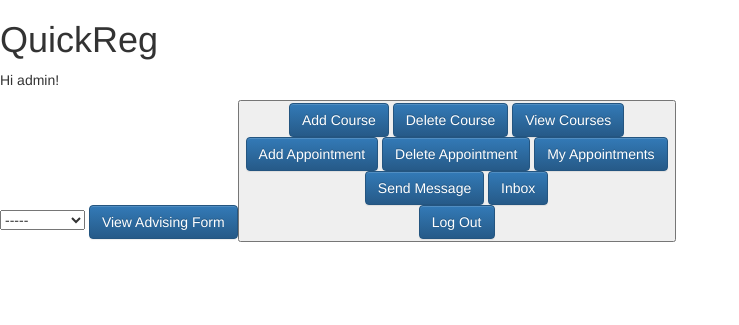
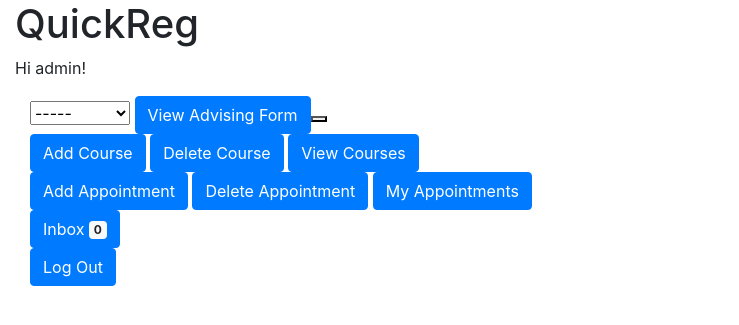
Before and after one commit to dgarsir/advising-app, a Django app: page / in a window 1280 px wide. Shown: the top 325 px of the page, without its empty margins (0-739 px from the left). Run offline with Django 3.2, Linux system fonts and the light colour scheme; a user stored in the database is signed in; data comes from the database, SQL or seed files in the repository; both versions use the stored data as it was after the commit; data that the repository does not hold is empty; some libraries are stand-ins or nearby versions.

Commit message:
bootstrap styling, cleaning up templates

```diff
--- a/mysite/message/views.py
+++ b/mysite/message/views.py
@@ -17,8 +17,10 @@ def send_message(request):
 	return render(request, 'send_message.html', {'form': form})
 
 def view_inbox(request):
+	num_messages = len(Message.objects.filter(receiver = request.user.EMPLID))
 	context = {
-		'messages' : Message.objects.all()
+		'messages' : Message.objects.all(),
+		'num_messages' : num_messages,
 	}
 	return render(request, 'views_messages.html', context)
 
--- a/mysite/mysite/views.py
+++ b/mysite/mysite/views.py
@@ -2,6 +2,7 @@ from django.shortcuts import render, redirect
 from django.views import generic
 
 from advising.models import Advising
+from message.models import Message
 
 def Home(request):
 
@@ -10,6 +11,7 @@ def Home(request):
     if authenticated:
 
         user_type = request.user.user_type
+        num_messages = len(Message.objects.filter(receiver = request.user.EMPLID))
 
         if (user_type == 0):
 
@@ -34,7 +36,8 @@ def Home(request):
             return render(request, 'home.html', {
                 'adv_message' : adv_message,
                 'adv_status' : adv_status,
-                'adv_form' : adv_form
+                'adv_form' : adv_form,
+                'num_messages' : num_messages,
             })
 
         else:
@@ -51,7 +54,8 @@ def Home(request):
                 return redirect('view_advising_faculty')
 
             return render(request, 'home.html', {
-                'to_be_advised' : to_be_advised
+                'to_be_advised' : to_be_advised,
+                'num_messages' : num_messages,
             })
 
     return render(request, 'home.html')
--- a/mysite/templates/base.html
+++ b/mysite/templates/base.html
@@ -3,9 +3,11 @@
 
 <html>
   <head>
+
     <meta charset="utf-8">
-  <link rel="stylesheet" href="//maxcdn.bootstrapcdn.com/bootstrap/3.2.0/css/bootstrap.min.css">
-  <link rel="stylesheet" href="//maxcdn.bootstrapcdn.com/bootstrap/3.2.0/css/bootstrap-theme.min.css">
+    <meta name="viewport" content="width=device-width, initial-scale=1, shrink-to-fit=no">
+
+    <link rel="stylesheet" href="https://stackpath.bootstrapcdn.com/bootstrap/4.3.1/css/bootstrap.min.css" integrity="sha384-ggOyR0iXCbMQv3Xipma34MD+dH/1fQ784/j6cY/iJTQUOhcWr7x9JvoRxT2MZw1T" crossorigin="anonymous">
     <link rel="stylesheet" type="text/css" href="{% static 'css/base.css' %}" />
     <title>{% block title %}quickreg{% endblock %}</title>
   </head>
@@ -14,5 +16,8 @@
       {% block content %}
       {% endblock %}
     </main>
+    <script src="https://code.jquery.com/jquery-3.3.1.slim.min.js" integrity="sha384-q8i/X+965DzO0rT7abK41JStQIAqVgRVzpbzo5smXKp4YfRvH+8abtTE1Pi6jizo" crossorigin="anonymous"></script>
+    <script src="https://cdnjs.cloudflare.com/ajax/libs/popper.js/1.14.7/umd/popper.min.js" integrity="sha384-UO2eT0CpHqdSJQ6hJty5KVphtPhzWj9WO1clHTMGa3JDZwrnQq4sF86dIHNDz0W1" crossorigin="anonymous"></script>
+    <script src="https://stackpath.bootstrapcdn.com/bootstrap/4.3.1/js/bootstrap.min.js" integrity="sha384-JjSmVgyd0p3pXB1rRibZUAYoIIy6OrQ6VrjIEaFf/nJGzIxFDsf4x0xIM+B07jRM" crossorigin="anonymous"></script>
   </body>
 </html>
--- a/mysite/templates/home.html
+++ b/mysite/templates/home.html
@@ -3,39 +3,49 @@
 {% block title %}Home{% endblock %}
 
 {% block content %}
+<div class='container-fluid'>
+  <h1>QuickReg</h1>
+  {% if user.is_authenticated %}
+  <p>Hi {{ user.username }}!</p>
+</div>
+{% if user.user_type == 0 %}
+<div class='container-fluid'>
+  <div class='col'>
+    <div class='row'>
+      Your advising status is:
+        <div class='alert alert-primary' role='alert'>{{ adv_message }}</div>
+    </div>
+      {% if user.was_denied == True %}
+    <div class='row'>
+      <div class='alert alert-danger' role='alert'>
+        Your advising form was rejected, please resubmit!
+      </div>
+    </div>
+      {% endif %}
 
-<h1>QuickReg</h1>
-
-{% if user.is_authenticated %}
-
-<p>Hi {{ user.username }}!
-
-{% if user.user_type == 0 %}
-<div class='advising-status'>
-  Your advising status is: {{ adv_message }}
-  {% if user.was_denied == True %}
-    Your advising form was rejected, please resubmit!
-  {% endif %}
-</div>
       {% elif user.user_type == 1 %}
         Awaiting Advisement:
       {% endif %}
-</p>
-
+  </div>
+</div>
+<div class='container-fluid'>
 {% if user.user_type == 0 %}
+  <div class='row'>
+    <div class='col'>
     {% if adv_status == 0 %}
-  <div class='navigation' id='advising'>
       <a href= {% url 'submit_advising' %} class='btn btn-primary' role='button'>Submit Advising Form</a>
     {% else %}
       <a href = {% url 'view_advising' %} class='btn btn-primary' role='button'>View Advising Form</a>
     </div>
   {% endif %}
-  <div class='navigation' id='appointments'>
-    <a href={% url 'request_appointment' %} class='btn btn-primary' role='button'>Request Appointment</a>
+    <div class='col'>
       <a href={% url 'view_appointments' %} class='btn btn-primary' role='button'>My Appointments</a>
     </div>
+    <div class='col' id='courses'>
       <a href={% url 'view_courses' %} class='btn btn-primary' role='button'>View Courses</a>
+    </div>
 {% else %}
+    <div class='col'>
       <form method="POST" id="aa_form">{% csrf_token %}
         <select id='form_select' name='selected_form'>
           <option value="" selected disabled hidden>-----</option>
@@ -45,23 +55,32 @@
         </select>
         <button type='button Submit' class='btn btn-primary'>View Advising Form<button>
       </form>
+    </div>
 {% endif %}
 {% if user.user_type == 2 %}
+    <div class='col'>
       <div class='navigation' id='courses'>
         <a href={% url 'courses_add' %} class='btn btn-primary' role='button'>Add Course</a>
         <a href={% url 'del_course' %} class='btn btn-primary' role='button'>Delete Course</a>
         <a href={% url 'view_courses' %} class='btn btn-primary' role='button'>View Courses</a>
       </div>
+    </div>
+    <div class='col'>
       <div class='navigation' id='appointments-c'>
         <a href={% url 'add_appointments' %} class='btn btn-primary' role='button'>Add Appointment</a>
         <a href={% url 'delete_appointment'%} class='btn btn-primary' role='button'>Delete Appointment</a>
         <a href={% url 'view_appointments' %} class='btn btn-primary' role='button'>My Appointments</a>
       </div>
+    </div>
 {% endif %}
+    <div class='col'>
       <div class='navigation' id='messaging'>
-  <a href = {% url 'send_message' %} class='btn btn-primary' role='button'>Send Message</a>
-  <a href = {% url 'view_inbox' %} class='btn btn-primary' role='button'>Inbox</a>
+        <a href = {% url 'view_inbox' %} class='btn btn-primary' role='button'>Inbox
+          <span class="badge badge-light">{{ num_messages }}</span>
+        </a>
       </div>
+    </div>
+    <div class='col'>
       <div class='navigation' id='authorization'>
         <a href="{% url 'logout' %}" class='btn btn-primary' role='button'>Log Out</a>
 {% else %}
@@ -69,5 +88,8 @@
         <a href="{% url 'login' %}" class='btn btn-primary' role='button'>Login</a>
         <a href="{% url 'signup' %}" class='btn btn-primary' role='button'>Sign Up</a>
       </div>
+    </div>
+  </div>
+</div>
 {% endif %}
 {% endblock %}
--- a/mysite/templates/submit_advising.html
+++ b/mysite/templates/submit_advising.html
@@ -4,6 +4,7 @@
     <h2>Submit Advising</h2>
     <form method="POST" class="advising-form">{% csrf_token %}
         {{ form.as_p }}
-        <button type="submit" class="save">Submit</button>
+        <button class='btn btn-primary save' type="submit button" >Submit</button>
+        <a href={% url 'home' %} class='btn btn-primary' type='button'>Cancel</a>
     </form>
 {% endblock %}
--- a/mysite/templates/view_appointments.html
+++ b/mysite/templates/view_appointments.html
@@ -17,6 +17,9 @@
              </tr>
         {% endfor %}
         </table>
+    {% else %}
+        <div class='alert alert-secondary' role='alert'>You have no scheduled appointments</div>
     {% endif %}
-        <button><a href={% url 'home' %}>Back</a></button>
+        <a href={% url 'request_appointment' %} class='btn btn-primary' role='button'>Request Appointment</a>
+        <a href={% url 'home' %} class='btn btn-primary' type='button'>Back</a>
 {% endblock %}
```
Also changed, not shown: mysite/templates/view_advising.html (+5 -6 lines), mysite/templates/view_courses.html (+26 -27 lines), mysite/db.sqlite3. Lines whose indentation alone changed are shown as unchanged.
